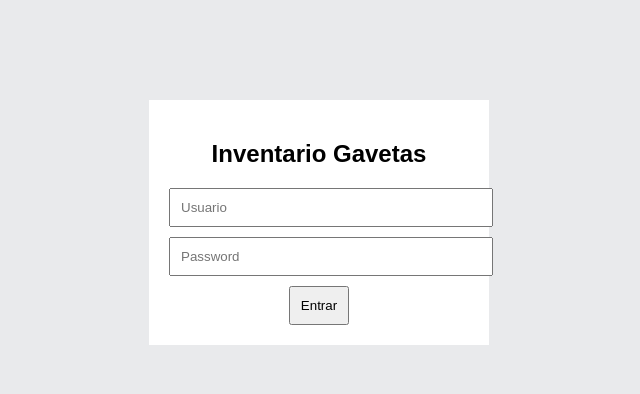
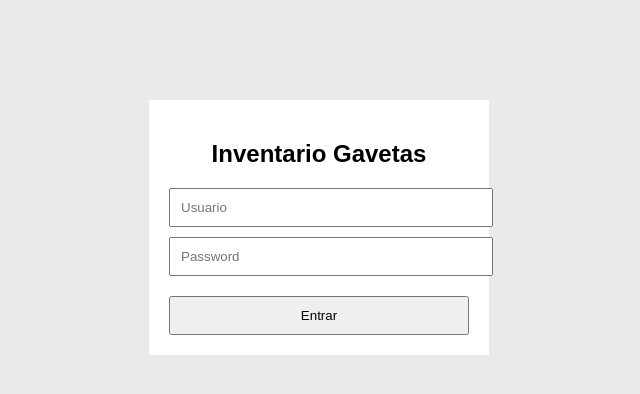
Before and after one commit to Velebob/Chemicals-UIX, a plain HTML site: page UIX/index.html in a window 1280 px wide. Shown: the whole page, without its empty margins (321-961 px from the left). Drawn offline with Linux system fonts and the light colour scheme.

Commit message:
Update styles.css

```diff
--- a/UIX/css/styles.css
+++ b/UIX/css/styles.css
@@ -116,3 +116,8 @@ button {
     margin:10px 0;
     padding:10px;
 }
+
+.center-card button {
+    margin-top:10px;
+    width:100%;
+}
```
